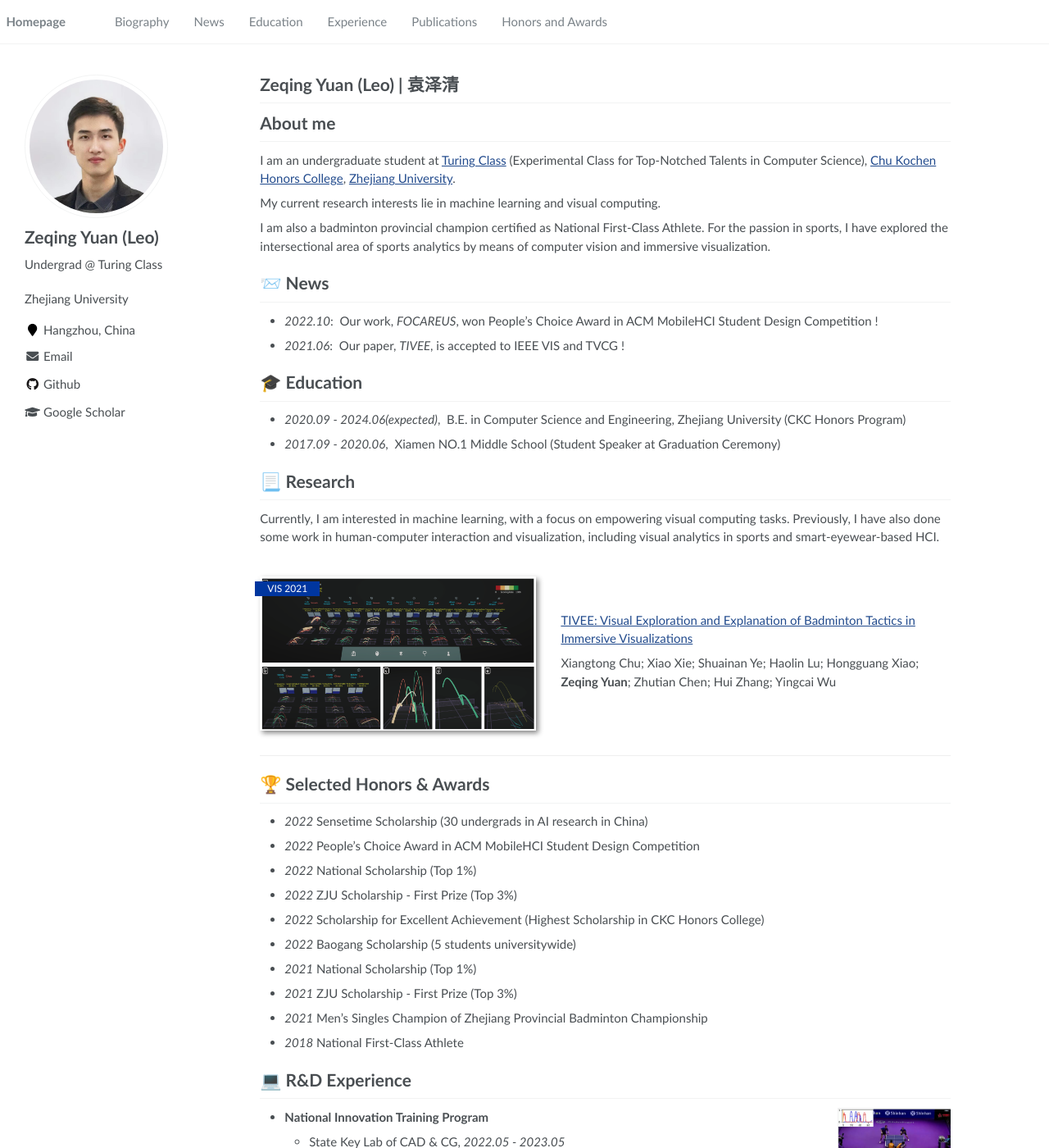
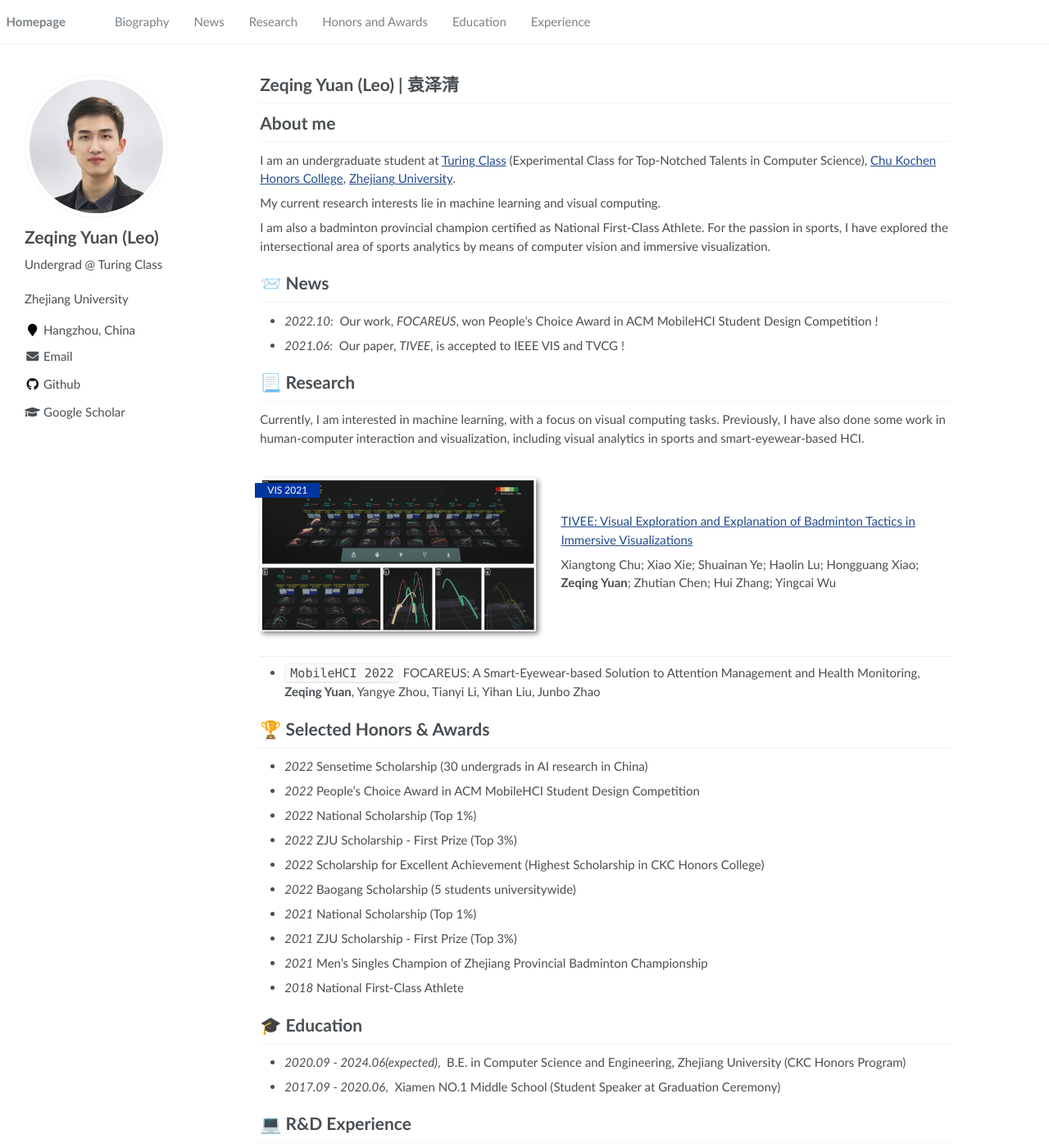
Before and after one commit to LeoYuan0111/LeoYuan0111.github.io, a Jekyll site: the page built from _pages/about.md, in a window 1280 px wide and 1400 px high. Shown: the whole window at 82% size. Built offline with Jekyll 4.4.1, drawn with Linux system fonts in a browser that asks for light colours; comment, search, counter and statistics services are not loaded.

Commit message:
mobileHCI

```diff
--- a/_data/navigation.yml
+++ b/_data/navigation.yml
@@ -6,17 +6,18 @@ main:
   - title: "News"
     url: "/#-news"
 
+  - title: "Research"
+    url: "/#-research"
+
+  - title: "Honors and Awards"
+    url: "/#-selected-honors--awards"
+
   - title: "Education"
     url: "/#-education"
 
   - title: "Experience"
     url: "/#-rd-experience"
 
-  - title: "Publications"
-    url: "/#-publications"
-
-  - title: "Honors and Awards"
-    url: "/#-honors--awards"
 
 
 
--- a/_pages/about.md
+++ b/_pages/about.md
@@ -25,13 +25,8 @@ I am also a badminton provincial champion certified as National First-Class Athl
 - *2021.06*: &nbsp;Our paper, *TIVEE*, is accepted to IEEE VIS and TVCG !
 
 
-# 🎓 Education
-- *2020.09 - 2024.06(expected)*,&nbsp; B.E. in Computer Science and Engineering, Zhejiang University (CKC Honors Program)
-- *2017.09 - 2020.06*,&nbsp; Xiamen NO.1 Middle School (Student Speaker at Graduation Ceremony)
-
-
 # 📃 Research
-Currently, I am interested in machine learning, with a focus on empowering visual computing tasks. Previously, I have also done some work in human-computer interaction and visualization, including visual analytics in sports and smart-eyewear-based HCI.
+Currently, I am interested in machine learning, with a focus on visual computing tasks. Previously, I have also done some work in human-computer interaction and visualization, including visual analytics in sports and smart-eyewear-based HCI.
 
 <!-- <div class='paper-box'><div class='paper-box-image'><div><div class="badge">MobileHCI 2022</div><img src='images/MobileHCI.jpg' alt="sym" width="100%"></div></div>
 <div class='paper-box-text' markdown="1">
@@ -49,6 +44,7 @@ FOCAREUS: A Smart-Eyewear-based Solution to Attention Management and Health Moni
 Xiangtong Chu; Xiao Xie; Shuainan Ye; Haolin Lu; Hongguang Xiao; **Zeqing Yuan**; Zhutian Chen; Hui Zhang; Yingcai Wu
 </div></div>
 
+- `MobileHCI 2022` FOCAREUS: A Smart-Eyewear-based Solution to Attention Management and Health Monitoring, **Zeqing Yuan**, Yangye Zhou, Tianyi Li, Yihan Liu, Junbo Zhao
 
 # 🏆 Selected Honors &amp; Awards
 - *2022* Sensetime Scholarship (30 undergrads in AI research in China)
@@ -63,6 +59,11 @@ Xiangtong Chu; Xiao Xie; Shuainan Ye; Haolin Lu; Hongguang Xiao; **Zeqing Yuan**
 <!-- - *2021* First-Class Scholarship for Elite Students in Basic Sciences -->
 - *2021* Men's Singles Champion of Zhejiang Provincial Badminton Championship
 - *2018* National First-Class Athlete
+
+
+# 🎓 Education
+- *2020.09 - 2024.06(expected)*,&nbsp; B.E. in Computer Science and Engineering, Zhejiang University (CKC Honors Program)
+- *2017.09 - 2020.06*,&nbsp; Xiamen NO.1 Middle School (Student Speaker at Graduation Ceremony)
 
 
 # 💻 R&amp;D Experience
```
